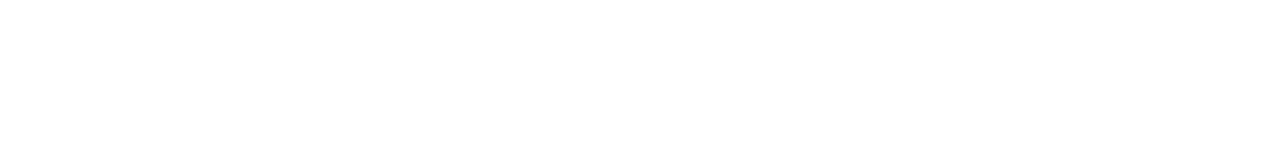
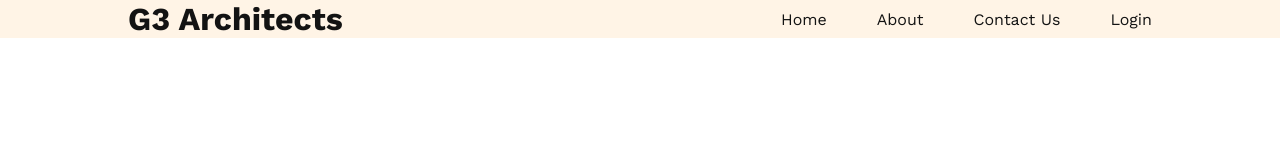
Before and after one commit to Saifur717867/g3-architect-project, a plain HTML site: page index.html in a window 1280 px wide. Drawn offline with nearby package versions, Linux system fonts and the light colour scheme.

Commit message:
created menu bar

```diff
--- a/index.html
+++ b/index.html
@@ -1,11 +1,34 @@
 <!DOCTYPE html>
 <html lang="en">
+
 <head>
     <meta charset="UTF-8">
     <meta name="viewport" content="width=device-width, initial-scale=1.0">
     <title>G3 Architects</title>
+    <link rel="preconnect" href="https://fonts.googleapis.com">
+    <link rel="preconnect" href="https://fonts.gstatic.com" crossorigin>
+    <link href="https://fonts.googleapis.com/css2?family=Work+Sans:wght@400;500;600;700&display=swap" rel="stylesheet">
+    <link rel="stylesheet" href="style.css">
 </head>
+
 <body>
+    <header id="header">
+        <div class="container">
+            <nav class="nav-bar">
+                <h3 class="title">G3 Architects</h3>
+                <ul class="menu">
+                    <li><a href="">Home</a></li>
+                    <li><a href="">About</a></li>
+                    <li><a href="">Contact Us</a></li>
+                    <li><a href="">Login</a></li>
+                </ul>
+            </nav>
+        </div>
+
+    </header>
+    <main></main>
+    <footer></footer>
 
 </body>
+
 </html>
--- a/style.css
+++ b/style.css
@@ -2,3 +2,36 @@
     margin: 0;
     padding: 0;
 }
+body{
+    font-family: 'Work Sans', sans-serif;
+    font-size: 16px;
+}
+.container{
+    width: 80%;
+    margin: 0 auto;
+}
+.title{
+    color: #131313;
+    font-weight: 700;
+    font-size: 2rem;
+}
+#header{
+    background-color: rgba(255, 144, 14, 0.10);
+}
+.nav-bar{
+    display: flex;
+    justify-content: space-between;
+    align-items: center;
+}
+.menu{
+    display: flex;
+    column-gap: 50px;
+}
+.menu li{
+    list-style: none;
+}
+.menu li a{
+    color: #131313;
+    text-decoration: none;
+
+}
```
